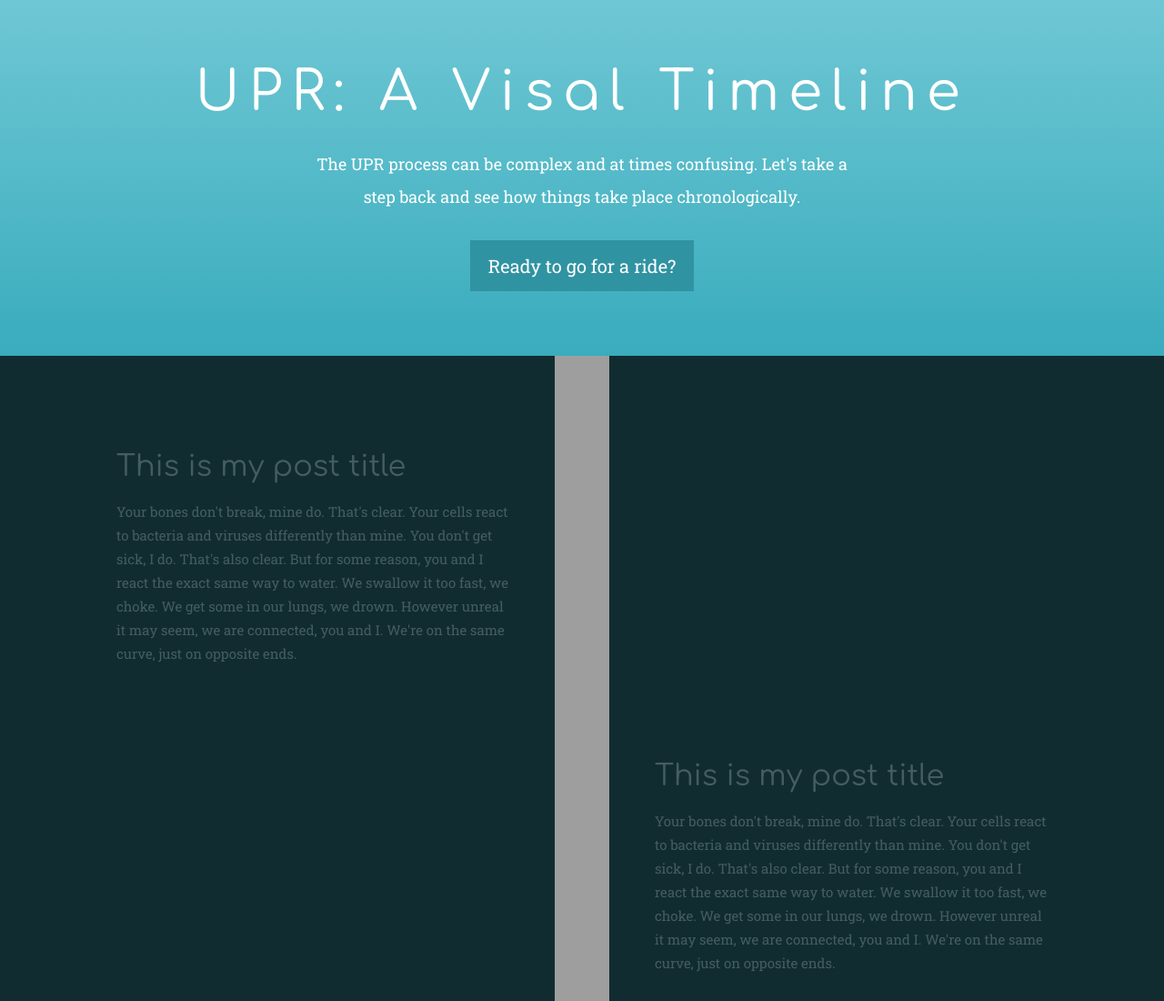
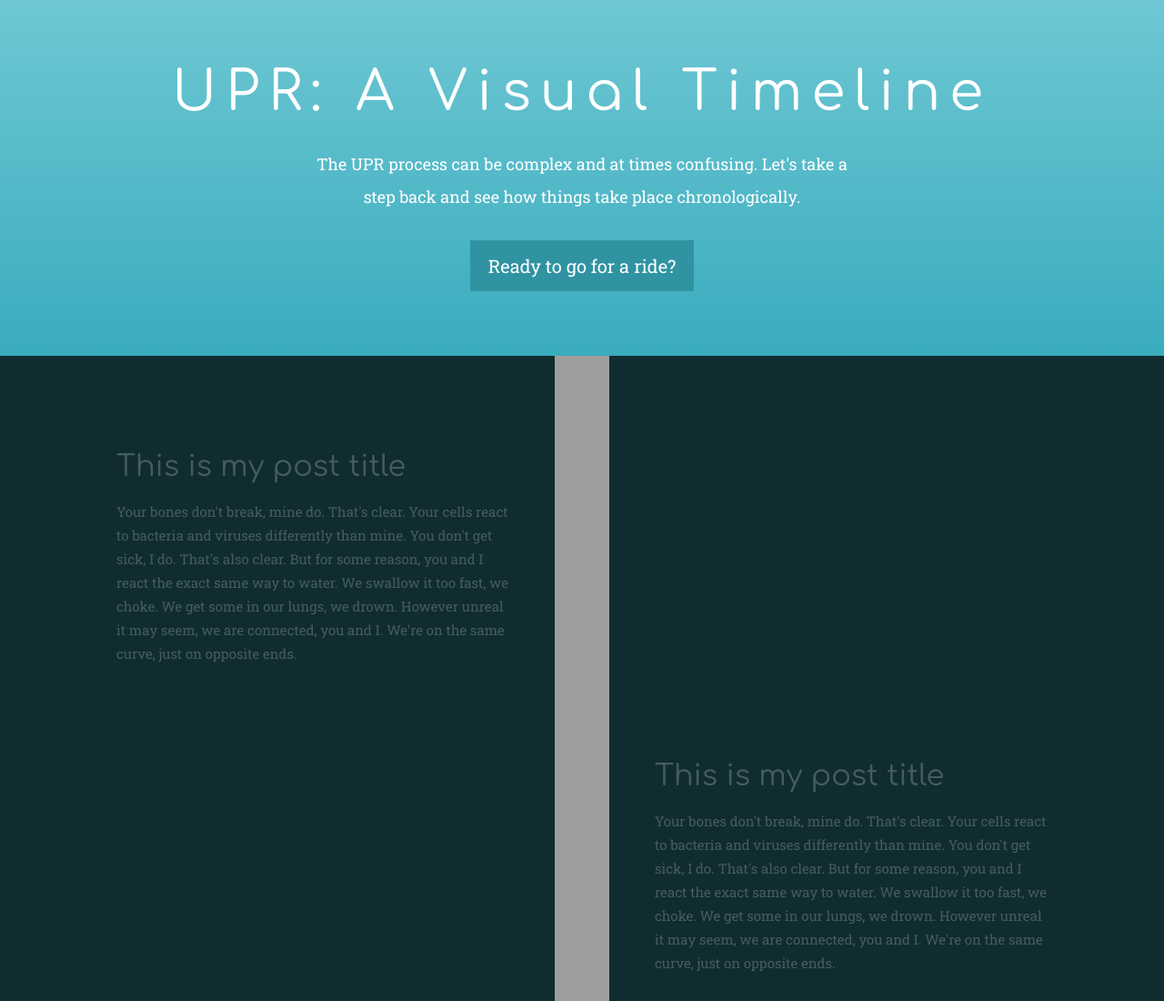
Before and after one commit to Alquimia-Global/alquimia-global.github.io, a plain HTML site: page index.html in a window 1280 px wide. Shown: the top 1100 px of the page at 91% size. Drawn offline with nearby package versions, Linux system fonts and the light colour scheme; grey boxes are pictures that could not be loaded.

Commit message:
Updated spelling errors

```diff
--- a/index.html
+++ b/index.html
@@ -18,7 +18,7 @@
 	<div class="section-inner">
 
 		<div class="master-head">
-			<h1 class="page-title">UPR: A Visal Timeline</h1>
+			<h1 class="page-title">UPR: A Visual Timeline</h1>
 			<p class="page-description">The UPR process can be complex and at times confusing. Let's take a step back and see how things take place chronologically.</p>
 			<p class="scroll-button" onClick="$('.post-wrapper .post:first-child .stem-overlay .icon').click();">Ready to go for a ride?</p>
 		</div>
```
